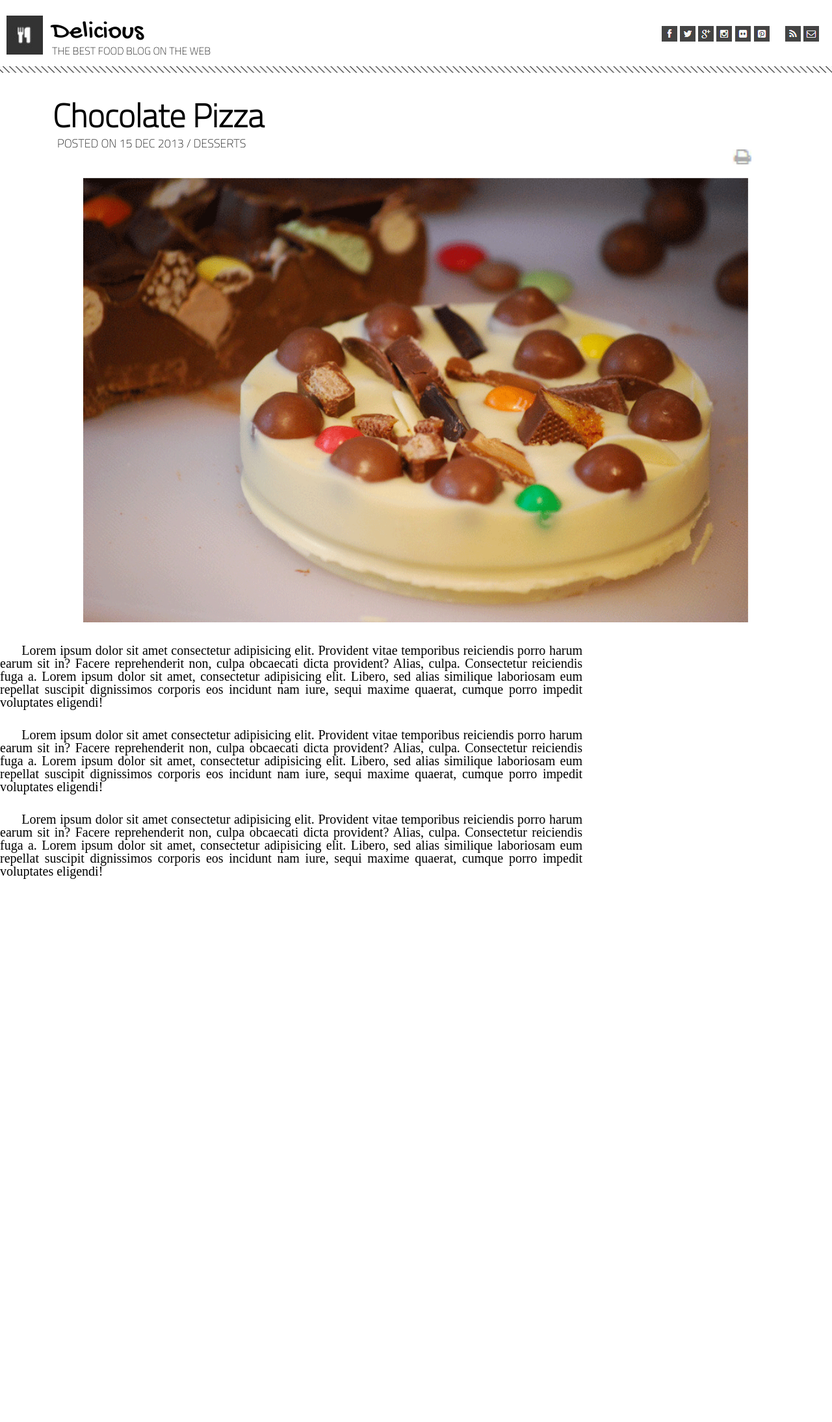
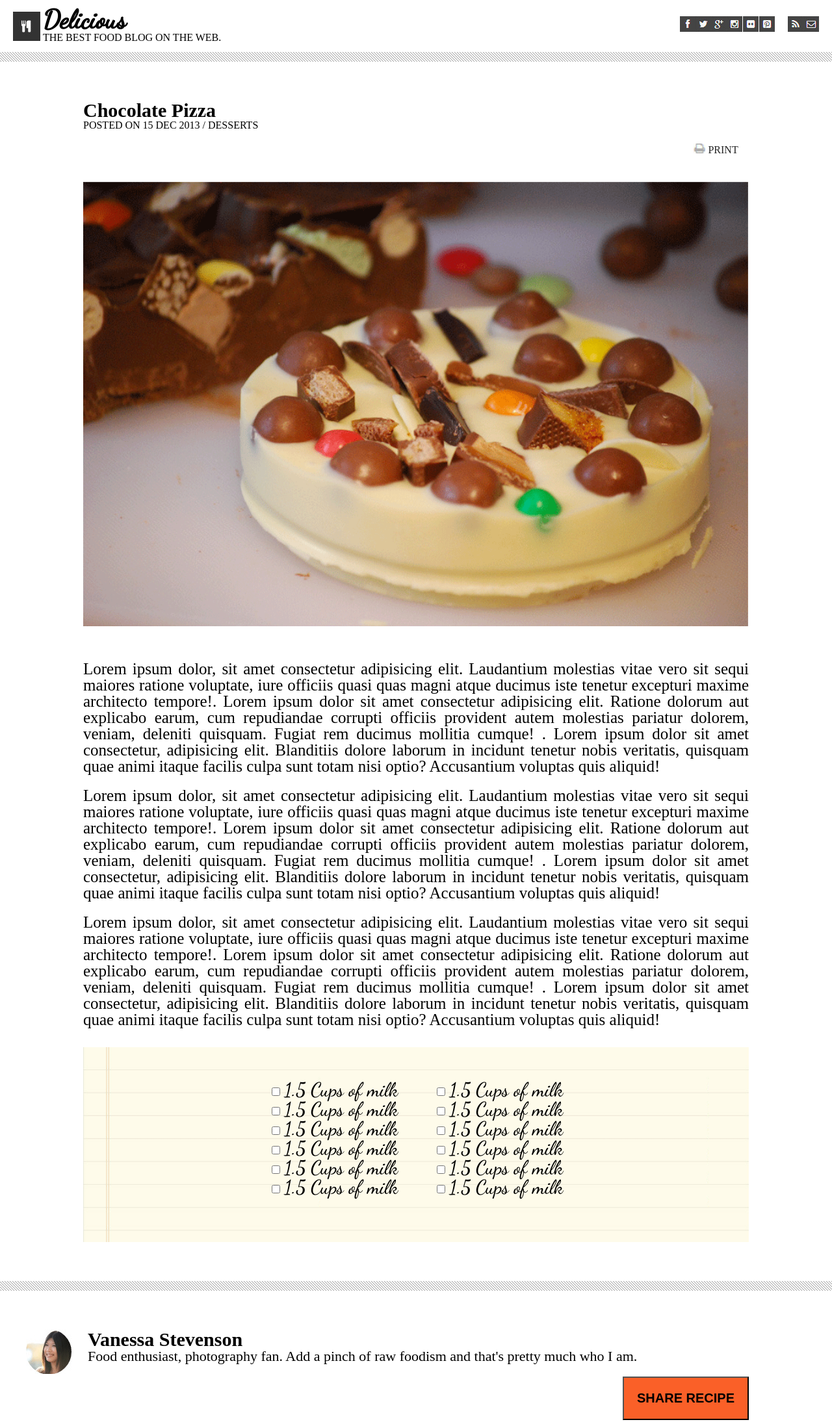
Before and after one commit to OsaidAlhomedy/chocolate-pizza, a plain HTML site: page index.html in a window 1280 px wide. Shown: the top 2189 px of the page at 65% size. Before the commit the page ends 1361 px from the top, so only its background shows below. Drawn offline with Linux system fonts and the light colour scheme.

Commit message:
wrote the whole code

```diff
--- a/css/styles.css
+++ b/css/styles.css
@@ -1,122 +1,136 @@
-@import url('https://fonts.googleapis.com/css2?family=Gochi+Hand&display=swap');
-@import url('https://fonts.googleapis.com/css2?family=Titillium+Web:wght@200&display=swap');
+@import url('https://fonts.googleapis.com/css2?family=Dancing+Script:wght@500&family=Titillium+Web:wght@200&display=swap');
 * {
     box-sizing: border-box;
 }
-
+header {
+    height: 80px;
+    padding-top: 10px;
+}
+header * {
+    display: inline-block;
+}
+header div * {
+ display: block;
+}
+#imggg {
+    margin-left: 20px;
+}
+header div h1 {
+    font-family: 'Dancing Script', cursive;
+    font-size: 40px;
+    font-weight: bold;
+}
+ header section {
+     float: right;
+     margin-bottom: 50px;
+     margin-right: 20px;
+     margin-top: 15px;
+ }
+ #rss {
+     margin-left: 20px;
+ }
+ .up {
+     background-image: url("../imgs/hr-img.png");
+     background-repeat: repeat;
+     width: 100%;
+     height: 15px;
+     margin-bottom: 60px;
+ }
+ #form {
+    background-image: url("../imgs/list-bg.png");
+    width: 80%;
+    background-size: cover;
+    margin-bottom: 60px;
+    height: 300px;
+    margin-left: 10%;
+    padding-top: 30px;
+    margin-top: 30px;
+}
+label {
+    font-size: 30px;
+    font-family: 'Dancing Script', cursive;
+}
+#top {
+    display: inline-block;
+    padding: 20px;
+    width: 250px;
+}
+#bottom {
+    display: inline-block;
+    width: 250px;
+    padding: 20px;
+}
 main {
-
-    background-image:linear-gradient(45deg, #4f4f4f 14.29%, #fafafa 14.29%, #fafafa 50%, #4f4f4f 50%, #4f4f4f 64.29%, #fafafa 64.29%, #fafafa 100%);
-    background-size: 9.90px 9.90px;
+     width:100%;
+     text-align: center;
  }
-
-div {
-    width: 100%;
-    background-color: white;
-    margin-top: 10px;
+ main h1 {
+     font-size: 30px;
+     font-weight: bold;
  }
-
-#header {
-    margin-top: 0;
+ #print {
+     display: block;
+     padding-top: 20px;
+     padding-bottom: 40px;
+ }
+ #print * {
+    display: inline-block;
+    color:rgb(36, 36, 36);
     position: relative;
-    padding-bottom: 15px;
-    padding-top: 10px;
-
+    left:36%;
 }
-
-#header * {
-    display: inline-block;
-
+ #choco {
+    width: 80%;
  }
-
-#name {
+ #something {
+     text-align: left;
+     padding-left: 10%;
+ }
+ article {
+     margin-left: 10%;
+     margin-top: 50px;
+     width: 80%;
+     text-align: justify;
+ }
+ article p {
+     font-size: 25px;
      margin-top: 20px;
  }
-
-#name * {
-    display: block;
+ button {
+    background-color: rgb(250, 96, 40);
+    color: black;
+    padding:20px;
+    font-size: 20px;
+    font-weight:bold;
+    float: right;
+    margin-right: 10%;
  }
-
-#name h1 {
-    font-family: 'Gochi Hand', cursive;
-    font-size: 40px
+ #vans {
+     float: left;
+     margin-left: 40px;
  }
-#name h2 {
-    font-family: 'Titillium Web', sans-serif;
+ #vans section {
+     display: inline-block;
+     margin-left: 20px;
+     position: relative;
+     bottom: 20px;
  }
-
-
-
-#links {
-    float: right;
-    margin-top: 30px;
-    margin-right: 20px;
+ #vans h1 {
+    font-size: 30px;
+    font-weight: bold;
 }
-
-#logo {
-    height: 60px;
-    margin-left: 10px;
-    margin-right: 10px;
+#vans h2 {
+    font-size: 22px;
 }
- #rss {
-     margin-left:20px;
+ footer {
+    height : 240px;
  }
-
-
-
- #middle {
-    padding-top: 40px;
+ #shlla{
+     clear: both;
      text-align: center;
+     position: relative;
+     top: 40px;
  }
-
- #middle section {
-     position: relative;
-     right: 31%;
+ #shlla img {
+    margin: 20px;
  }
-
- #middle h1 {
-
-    font-family: 'Titillium Web', sans-serif;
-    font-weight: bolder;
-    font-size: 50px;
-    margin-bottom: 10px;
-
- }
-
- #middle h2{
-    position: relative;
-    right: 10px;
-    font-family: 'Titillium Web', sans-serif;
-    font-size: 18px;
-
- }
-
-#print {
-
-    display: block;
-    width: 30px;
-    position: relative;
-    left: 88%;
-    margin-bottom: 20px;
-
-}
-#choco {
-
-    width: 80%;
-
-}
-
-#middle p {
-    width: 70%;
-    text-align: justify;
-    font-size: 20px;
-    padding-top: 30px;
-
-
-
-}
-
-article {
-
-
-}
--- a/index.html
+++ b/index.html
@@ -1,79 +1,106 @@
 <!DOCTYPE html>
-<html>
-
+<html lang="en">
 <head>
-
     <meta charset="UTF-8">
     <meta http-equiv="X-UA-Compatible" content="IE=edge">
     <meta name="viewport" content="width=device-width, initial-scale=1.0">
-    <title>Chocolate Pizza</title>
+    <title>Document</title>
     <link rel="stylesheet" href="./css/reset.css">
     <link rel="stylesheet" href="./css/styles.css">
-
 </head>
-
 <body>
-
-
+    <header>
+        <img src="./imgs/logo.png" alt="logo" id="imggg">
+        <div>
+            <h1>Delicious</h1>
+            <h2>THE BEST FOOD BLOG ON THE WEB.</h2>
+        </div>
+        <section>
+            <img src="./imgs/fb-icon.png" alt=""><img src="./imgs/twit-icon.png" alt=""><img src="./imgs/gp-icon.png"
+                alt=""><img src="./imgs/insta-icon.png" alt=""><img src="./imgs/flic-icon.png" alt=""><img
+                src="./imgs/pint-icon.png" alt=""><img src="./imgs/rss-icon.png" alt="" id="rss"><img src="./imgs/mail-icon.png"
+                alt="">
+        </section>
+    </header>
+    <div class="up"></div>
     <main>
-        <div id="header">
-            <img src="./imgs/logo.png" alt="logo" id="logo">
-            <section id="name">
-                <h1>Delicious</h1>
-                <h2>THE BEST FOOD BLOG ON THE WEB</h2>
-            </section>
-            <section id="links">
-
-                <img src="./imgs/fb-icon.png" alt="fb">
-                <img src="./imgs/twit-icon.png" alt="twit">
-                <img src="./imgs/gp-icon.png" alt="gp">
-                <img src="./imgs/insta-icon.png" alt="insta">
-                <img src="./imgs/flic-icon.png" alt="flic">
-                <img src="./imgs/pint-icon.png" alt="pint">
-                <img src="./imgs/rss-icon.png" alt="rss" id="rss">
-                <img src="./imgs/mail-icon.png" alt="mail">
-            </section>
+        <div id="something">
+        <h1>Chocolate Pizza</h1>
+        <h2>POSTED ON 15 DEC 2013 / DESSERTS</h2>
         </div>
-
-        <div id="middle">
-            <section>
-                <h1>Chocolate Pizza</h1>
-                <h2>POSTED ON 15 DEC 2013 / DESSERTS</h2>
-            </section>
-            <img src="./imgs/print-icon.png" title="click here to print" alt="print" id="print">
-            <img src="./imgs/choco-pizza.png" alt="choco-pizza" id="choco">
-            <article>
-                <p>&nbsp;&nbsp;&nbsp;&nbsp;&nbsp;&nbsp;Lorem ipsum dolor sit amet consectetur adipisicing elit.
-                    Provident vitae temporibus reiciendis porro harum earum sit in? Facere reprehenderit non, culpa
-                    obcaecati dicta provident? Alias, culpa. Consectetur reiciendis fuga a. Lorem ipsum dolor sit amet,
-                    consectetur adipisicing elit. Libero, sed alias similique laboriosam eum repellat suscipit
-                    dignissimos corporis eos incidunt nam iure, sequi maxime quaerat, cumque porro impedit voluptates
-                    eligendi!</p>
-                <p>&nbsp;&nbsp;&nbsp;&nbsp;&nbsp;&nbsp;Lorem ipsum dolor sit amet consectetur adipisicing elit.
-                    Provident vitae temporibus reiciendis porro harum earum sit in? Facere reprehenderit non, culpa
-                    obcaecati dicta provident? Alias, culpa. Consectetur reiciendis fuga a. Lorem ipsum dolor sit amet,
-                    consectetur adipisicing elit. Libero, sed alias similique laboriosam eum repellat suscipit
-                    dignissimos corporis eos incidunt nam iure, sequi maxime quaerat, cumque porro impedit voluptates
-                    eligendi!</p>
-                <p>&nbsp;&nbsp;&nbsp;&nbsp;&nbsp;&nbsp;Lorem ipsum dolor sit amet consectetur adipisicing elit.
-                    Provident vitae temporibus reiciendis porro harum earum sit in? Facere reprehenderit non, culpa
-                    obcaecati dicta provident? Alias, culpa. Consectetur reiciendis fuga a. Lorem ipsum dolor sit amet,
-                    consectetur adipisicing elit. Libero, sed alias similique laboriosam eum repellat suscipit
-                    dignissimos corporis eos incidunt nam iure, sequi maxime quaerat, cumque porro impedit voluptates
-                    eligendi!</p>
-            </article>
+        <div id="print">
+        <img src="./imgs/print-icon.png" alt="" height="15px">
+        <h3>PRINT</h3>
         </div>
-
-        <div id="menu">
-
+        <img src="./imgs/choco-pizza.png" alt="" id="choco">
+        <article>
+            <p>Lorem ipsum dolor, sit amet consectetur adipisicing elit. Laudantium molestias vitae vero sit sequi
+                maiores ratione voluptate, iure officiis quasi quas magni atque ducimus iste tenetur excepturi maxime
+                architecto tempore!. Lorem ipsum dolor sit amet consectetur adipisicing elit. Ratione dolorum aut
+                explicabo earum, cum repudiandae corrupti officiis provident autem molestias pariatur dolorem, veniam,
+                deleniti quisquam. Fugiat rem ducimus mollitia cumque! . Lorem ipsum dolor sit amet consectetur,
+                adipisicing elit. Blanditiis dolore laborum in incidunt tenetur nobis veritatis, quisquam quae animi
+                itaque facilis culpa sunt totam nisi optio? Accusantium voluptas quis aliquid!</p>
+            <p>Lorem ipsum dolor, sit amet consectetur adipisicing elit. Laudantium molestias vitae vero sit sequi
+                maiores ratione voluptate, iure officiis quasi quas magni atque ducimus iste tenetur excepturi maxime
+                architecto tempore!. Lorem ipsum dolor sit amet consectetur adipisicing elit. Ratione dolorum aut
+                explicabo earum, cum repudiandae corrupti officiis provident autem molestias pariatur dolorem, veniam,
+                deleniti quisquam. Fugiat rem ducimus mollitia cumque! . Lorem ipsum dolor sit amet consectetur,
+                adipisicing elit. Blanditiis dolore laborum in incidunt tenetur nobis veritatis, quisquam quae animi
+                itaque facilis culpa sunt totam nisi optio? Accusantium voluptas quis aliquid!</p>
+            <p>Lorem ipsum dolor, sit amet consectetur adipisicing elit. Laudantium molestias vitae vero sit sequi
+                maiores ratione voluptate, iure officiis quasi quas magni atque ducimus iste tenetur excepturi maxime
+                architecto tempore!. Lorem ipsum dolor sit amet consectetur adipisicing elit. Ratione dolorum aut
+                explicabo earum, cum repudiandae corrupti officiis provident autem molestias pariatur dolorem, veniam,
+                deleniti quisquam. Fugiat rem ducimus mollitia cumque! . Lorem ipsum dolor sit amet consectetur,
+                adipisicing elit. Blanditiis dolore laborum in incidunt tenetur nobis veritatis, quisquam quae animi
+                itaque facilis culpa sunt totam nisi optio? Accusantium voluptas quis aliquid!</p>
+        </article>
+        <div id="form">
+            <div id="top">
+            <input type="checkbox">
+            <label for="">1.5 Cups of milk</label>
+            <input type="checkbox">
+            <label for="">1.5 Cups of milk</label>
+            <input type="checkbox">
+            <label for="">1.5 Cups of milk</label>
+            <input type="checkbox">
+            <label for="">1.5 Cups of milk</label>
+            <input type="checkbox">
+            <label for="">1.5 Cups of milk</label>
+            <input type="checkbox">
+            <label for="">1.5 Cups of milk</label>
+            </div>
+            <div id="bottom">
+            <input type="checkbox">
+            <label for="">1.5 Cups of milk</label>
+            <input type="checkbox">
+            <label for="">1.5 Cups of milk</label>
+            <input type="checkbox">
+            <label for="">1.5 Cups of milk</label>
+            <input type="checkbox">
+            <label for="">1.5 Cups of milk</label>
+            <input type="checkbox">
+            <label for="">1.5 Cups of milk</label>
+            <input type="checkbox">
+            <label for="">1.5 Cups of milk</label>
+            </div>
         </div>
-
-        <div id="footer">
-
+    </main>
+    <div class="up"></div>
+    <footer>
+        <div id="vans">
+        <img src="./imgs/van-pic.png" alt="">
+        <section>
+        <h1>Vanessa Stevenson</h1>
+        <h2>Food enthusiast, photography fan. Add a pinch of raw foodism and that's pretty much who I am.</h2>
+        </section>
         </div>
-
-    </main>
-
+        <button>SHARE RECIPE</button>
+        <div id="shlla">
+        <img src="./imgs/small-logo.png" alt="">
+        <h3>Delcious &copy; 2013 . All Rights Reserved<br>Proudly published with Ghost.</h3>
+        </div>
+    </footer>
 </body>
-
 </html>
```
Lines whose indentation alone changed are shown as unchanged.
